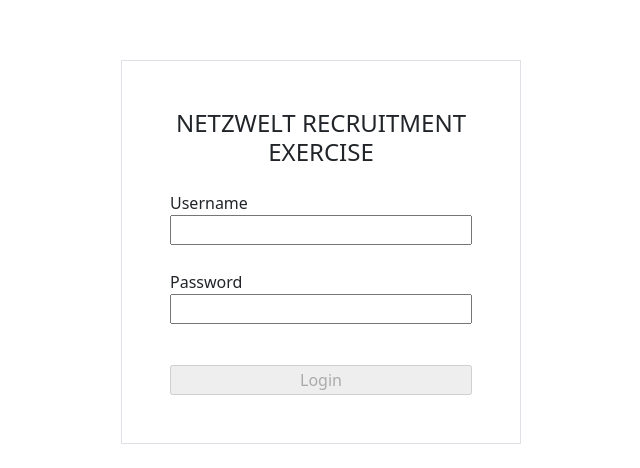
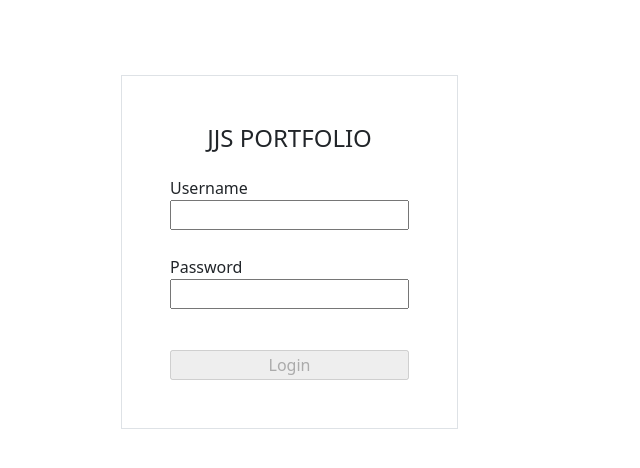
Before and after one commit to Dybreak0/portfolio, an Angular app: page /account/login in a window 1280 px wide. Shown: the part 148-616 px from the top of the page, without its empty margins (319-959 px from the left). Built offline with nearby package versions, Linux system fonts and the light colour scheme.

Commit message:
Rename login page

```diff
--- a/src/app/components/login/login.component.html
+++ b/src/app/components/login/login.component.html
@@ -3,7 +3,7 @@
     <form class="d-flex flex-column justify-content-center border p-5" [formGroup]="loginFormGroup" >
 
       <div class="h4 text-center mb-4">
-        NETZWELT RECRUITMENT EXERCISE
+        JJS PORTFOLIO
       </div>
       <div class="d-flex flex-column">
         <label for="username">Username</label>
```
